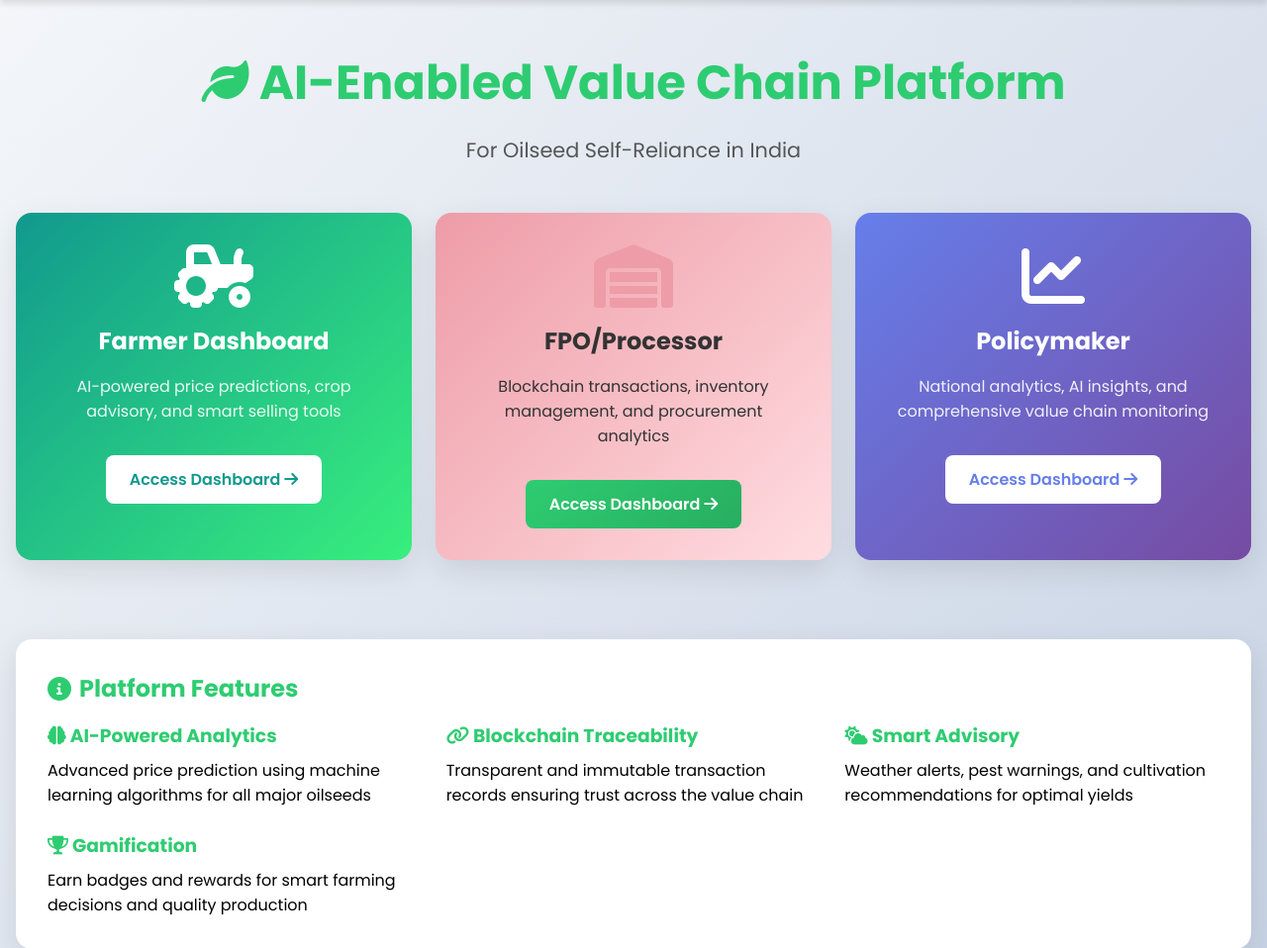
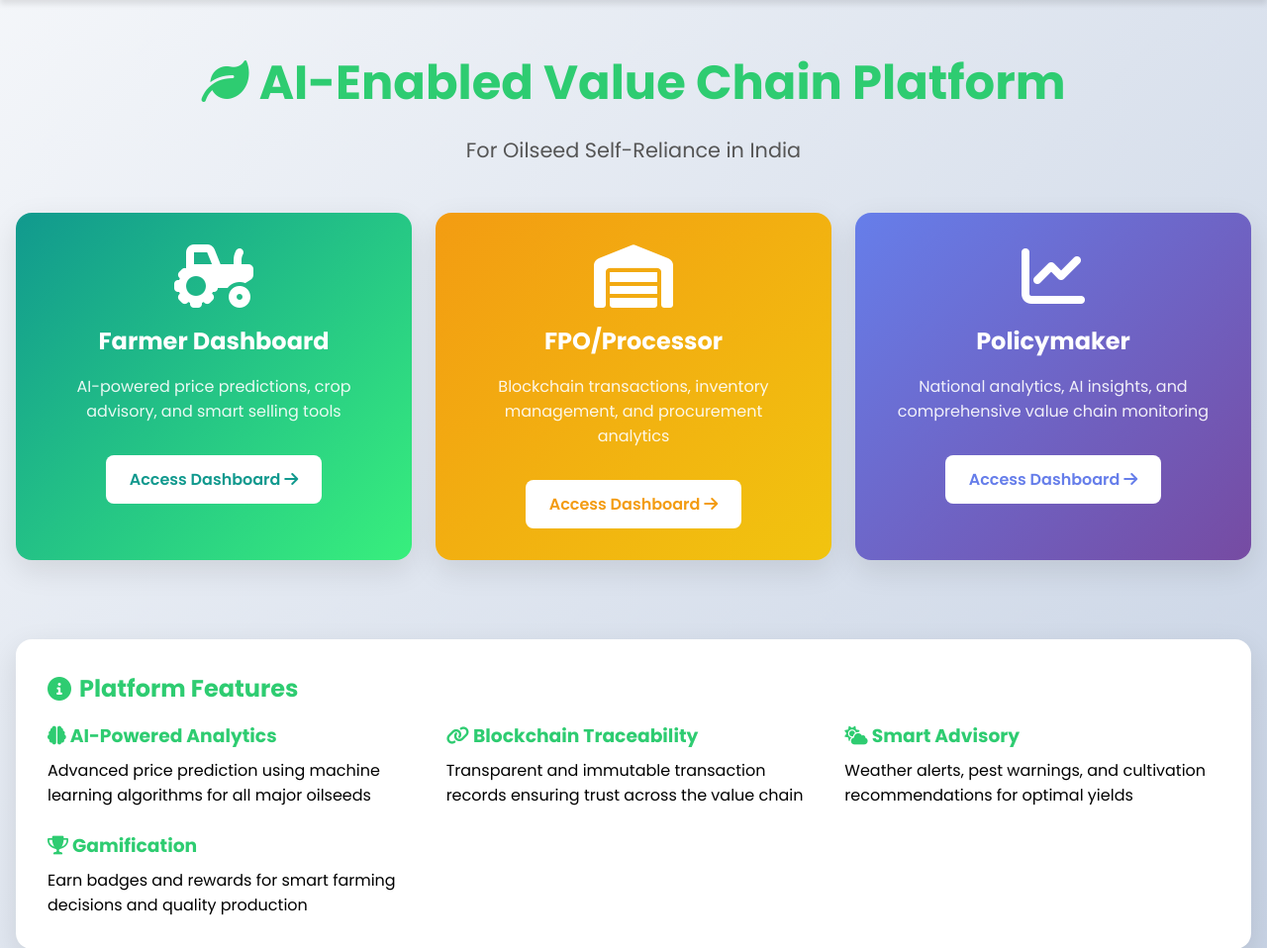
Before and after one commit to uday-55/my-project, a Flask app: page / in a window 1280 px wide. Shown: the part 67-1025 px from the top of the page at 99% size. Run offline with Flask 3, Linux system fonts and the light colour scheme.

Commit message:
Update dashboard card styling for FPO/Processor access
Modify the FPO/Processor dashboard card to use a yellow/orange gradient background, white text, and a white button with orange text, aligning with the visual theme.

Replit-Commit-Author: Agent
Replit-Commit-Session-Id: ca2cb057-5d9c-4f18-98c2-25963d1521e9
Replit-Commit-Checkpoint-Type: full_checkpoint
Replit-Commit-Screenshot-Url: https://storage.googleapis.com/screenshot-production-us-central1/4e7c2c95-6e86-430c-8938-419247f0b860/ca2cb057-5d9c-4f18-98c2-25963d1521e9/9wuzc1c

```diff
--- a/templates/index.html
+++ b/templates/index.html
@@ -24,13 +24,13 @@
         </a>
     </div>
 
-    <div class="card" style="text-align: center; background: linear-gradient(135deg, #ee9ca7 0%, #ffdde1 100%); color: #333;">
-        <i class="fas fa-warehouse" style="font-size: 4rem; margin-bottom: 1rem; color: #ee9ca7;"></i>
+    <div class="card" style="text-align: center; background: linear-gradient(135deg, #f39c12 0%, #f1c40f 100%); color: white;">
+        <i class="fas fa-warehouse" style="font-size: 4rem; margin-bottom: 1rem;"></i>
         <h2 style="margin-bottom: 1rem;">FPO/Processor</h2>
-        <p style="margin-bottom: 2rem;">
+        <p style="margin-bottom: 2rem; opacity: 0.9;">
             Blockchain transactions, inventory management, and procurement analytics
         </p>
-        <a href="/fpo" class="btn btn-primary">
+        <a href="/fpo" class="btn" style="background: white; color: #f39c12;">
             Access Dashboard <i class="fas fa-arrow-right"></i>
         </a>
     </div>
```
Also changed, not shown: 2 other files.
